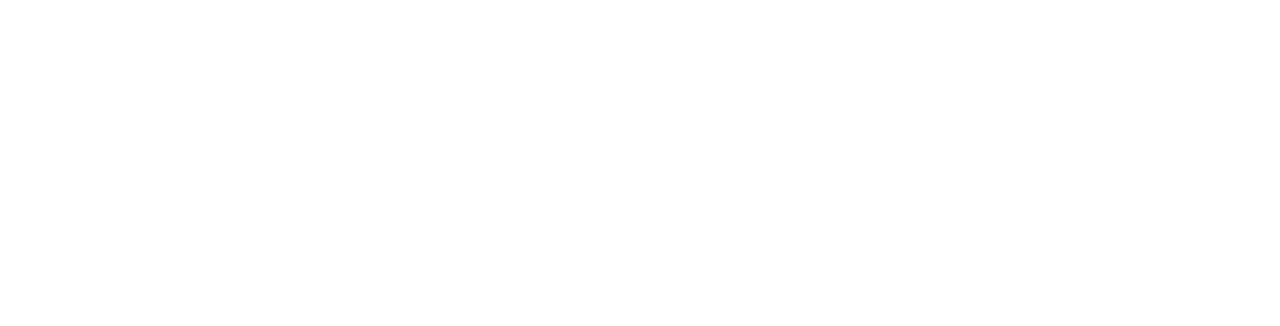
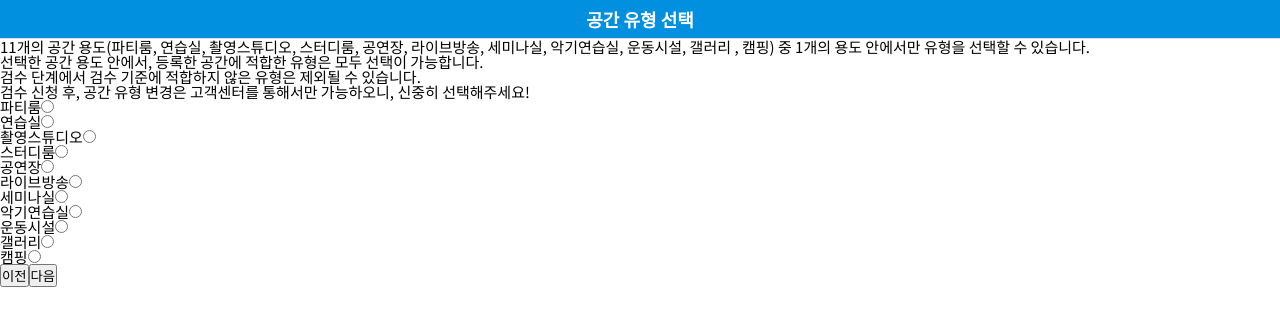
Before and after one commit to leehakhyun23/Rentmon_Front, a React (Create React App) app in the folder host/: page /Post_cate in a window 1280 px wide. Before the commit this address had no page. Shown: the top 326 px of the page. Built offline with nearby package versions, Linux system fonts and the light colour scheme.

Commit message:
feat
spaceSlice 추가 예정

```diff
--- a/host/src/App.css
+++ b/host/src/App.css
@@ -25,7 +25,7 @@ input[type='password'],
 input[type='submit'],
 input[type='button'],
 input[type='reset'],
-input[type='radio'],
+/* input[type='radio'], */
 input[type='checkbox']{ padding:0 15px; color:#919191; box-sizing:border-box; -webkit-appearance:none; box-sizing:border-box; appearance:none; box-shadow:none; text-shadow:none; border-radius:0; border:2px solid #ddd; background:#fff; width:100%; height:47px; }
 
 input[type='submit'   ],
--- a/host/src/App.js
+++ b/host/src/App.js
@@ -1,15 +1,31 @@
 import { Routes, Route } from "react-router-dom";
 
 import './App.css';
-import Post_cate from './Component/space/Post_cate'
-import Post_basicInfo from './Component/space/Post_basicInfo'
+
+import Post_cate from "./Component/space/Post_cate";
+import Post_basicInfo from "./Component/space/Post_basicInfo";
+import Post_facility from "./Component/space/Post_facility";
+import Post_payment from "./Component/space/Post_payment";
+import Post_useInfo from "./Component/space/Post_useInfo";
+import ReservationManage from "./Component/space/ReservationManage";
+import ReviewManage from  "./Component/space/ReviewManage";
+import SpaceCorrection from "./Component/space/SpaceCorrection";
+import SpaceManage from "./Component/space/SpaceManage";
 
 function App() {
   return (
     <div className="App">
       <Routes>
-        <Route path="Post_cate" element={<Post_cate />} />
-        <Route path="Post_basicInfo" element={<Post_basicInfo />} />
+        <Route path="/Post_cate" element={<Post_cate />} />
+        <Route path="/Post_basicInfo" element={<Post_basicInfo />} />
+        <Route path="/Post_facility" element={<Post_facility />} />
+        <Route path="/Post_payment" element={<Post_payment />} />
+        <Route path="/Post_useInfo" element={<Post_useInfo />} />
+        <Route path="/ReservationManage" element={<ReservationManage />} />
+        <Route path="/ReviewManage" element={<ReviewManage />} />
+        <Route path="/SpaceCorrection" element={<SpaceCorrection />} />
+        <Route path="/SpaceManage" element={<SpaceManage />} />
+
       </Routes>
     </div>
   );
--- a/host/src/Component/Main.js
+++ b/host/src/Component/Main.js
@@ -1,11 +1,12 @@
 import React from 'react'
+import Post_basicInfo from './space/Post_basicInfo'
 
 
 
 function Main() {
   return (
     <div>
-
+        <Post_basicInfo />
     </div>
   )
 }
--- a/host/src/Component/css/header.css
+++ b/host/src/Component/css/header.css
@@ -5,6 +5,18 @@
     background-color: #f8f8f8; /* 배경색 (원하는 색으로 변경) */
     border-bottom: 1px solid #ddd; /* 하단 경계선 (필요시 추가) */
 
+}
+.header2{
+    display: flex;
+    justify-content: center; /* 수평 가운데 정렬 */
+    background-color: #f8f8f8; /* 배경색 (원하는 색으로 변경) */
+    border-bottom: 1px solid #ddd; /* 하단 경계선 (필요시 추가) */
+    align-items: center; /* 수직 정렬 (중앙 정렬) */
+    padding: 10px 30px; /* 필요에 따라 여백 추가 */
+    background-color: #0090DF;
+    color : white;
+    font-weight: bold;
+    font-size: 18px;
 }
 
 .logo1 {
--- a/host/src/Component/space/Post_basicInfo.js
+++ b/host/src/Component/space/Post_basicInfo.js
@@ -1,6 +1,7 @@
 import React, { useState } from 'react';
 import { useNavigate } from "react-router-dom";
 import axios from "axios";
+import '../css/header.css';
 
 function Post_basicInfo() {
     const navigate = useNavigate();
@@ -31,7 +32,7 @@ function Post_basicInfo() {
 
     return (
         <div>
-            <div>기본 정보</div>
+            <div className='header2'>기본 정보</div>
 
             <div className='field'>
                 <label>공간명</label>
--- a/host/src/Component/space/Post_cate.js
+++ b/host/src/Component/space/Post_cate.js
@@ -1,5 +1,7 @@
 import React, { useState } from 'react';
 import { useNavigate } from "react-router-dom";
+import axios from "axios";
+import '../css/header.css';
 
 function Post_cate() {
 
@@ -9,80 +11,139 @@ function Post_cate() {
     const handleChange = (event) => {
         setSelectedValue(event.target.value);
     };
-    const onSubmit = ()=> {
 
+    async function onSubmit (){
+        try{
+            let numericValue = parseInt(selectedValue, 10);
+            let result = await axios.post('/api/space/cate',{cnum: numericValue });
+            alert('일단 여기까진 된거임');
+        }catch(err){
+            console.error('서버에 데이터 전송 실패:',err);
+        }
     };
+
 
     return (
         <div>
-            <div>공간 유형 선택</div>
+            <div className='header2'>공간 유형 선택</div>
             <div>
-                6개의 공간 용도(모임, 연습, 촬영, 행사, 캠핑, 오피스) 중 1개의 용도 안에서만 유형을 선택할 수 있습니다.<br />
+                11개의 공간 용도(파티룸, 연습실, 촬영스튜디오, 스터디룸, 공연장, 라이브방송, 세미나실, 악기연습실, 운동시설, 갤러리 , 캠핑) 중 1개의 용도 안에서만 유형을 선택할 수 있습니다.<br />
                 선택한 공간 용도 안에서, 등록한 공간에 적합한 유형은 모두 선택이 가능합니다.<br />
                 검수 단계에서 검수 기준에 적합하지 않은 유형은 제외될 수 있습니다.<br />
                 검수 신청 후, 공간 유형 변경은 고객센터를 통해서만 가능하오니, 신중히 선택해주세요!
             </div>
             <div>
             <label>
-                모임공간
+                파티룸
                 <input
                     type="radio"
-                    value="option1"
-                    checked={selectedValue === 'option1'}
+                    value="1"
+                    checked={selectedValue === '1'}
                     onChange={handleChange}
                 />
                 <br />
             </label>
             <label>
-                연습공간
+                연습실
                 <input
                     type="radio"
-                    value="option2"
-                    checked={selectedValue === 'option2'}
+                    value="2"
+                    checked={selectedValue === '2'}
                     onChange={handleChange}
                 />
                 <br />
             </label>
             <label>
-                촬영공간
+                촬영스튜디오
                 <input
                     type="radio"
-                    value="option3"
-                    checked={selectedValue === 'option3'}
+                    value="3"
+                    checked={selectedValue === '3'}
                     onChange={handleChange}
                 />
                 <br />
             </label>
             <label>
-                행사공간
+                스터디룸
                 <input
                     type="radio"
-                    value="option4"
-                    checked={selectedValue === 'option4'}
+                    value="4"
+                    checked={selectedValue === '4'}
                     onChange={handleChange}
                 />
                 <br />
             </label>
             <label>
-                캠핑공간
+                공연장
                 <input
                     type="radio"
-                    value="option5"
-                    checked={selectedValue === 'option5'}
+                    value="5"
+                    checked={selectedValue === '5'}
                     onChange={handleChange}
                 />
                 <br />
             </label>
             <label>
-                오피스공간
+                라이브방송
                 <input
                     type="radio"
-                    value="option6"
-                    checked={selectedValue === 'option6'}
+                    value="6"
+                    checked={selectedValue === '6'}
                     onChange={handleChange}
                 />
                 <br />
             </label>
+            <label>
+                세미나실
+                <input
+                    type="radio"
+                    value="7"
+                    checked={selectedValue === '7'}
+                    onChange={handleChange}
+                />
+                <br />
+            </label>
+            <label>
+                악기연습실
+                <input
+                    type="radio"
+                    value="8"
+                    checked={selectedValue === '8'}
+                    onChange={handleChange}
+                />
+                <br />
+            </label>
+            <label>
+                운동시설
+                <input
+                    type="radio"
+                    value="9"
+                    checked={selectedValue === '9'}
+                    onChange={handleChange}
+                />
+                <br />
+            </label>
+            <label>
+                갤러리
+                <input
+                    type="radio"
+                    value="10"
+                    checked={selectedValue === '10'}
+                    onChange={handleChange}
+                />
+                <br />
+            </label>
+            <label>
+                캠핑
+                <input
+                    type="radio"
+                    value="11"
+                    checked={selectedValue === '11'}
+                    onChange={handleChange}
+                />
+                <br />
+            </label>
+
         </div>
             <div> <button onClick={ ()=>{ navigate('/main') } }>이전</button>
             <button onClick={ ()=>{ onSubmit() } }>다음</button></div>
--- a/host/src/Component/space/SpaceManage.js
+++ b/host/src/Component/space/SpaceManage.js
@@ -7,6 +7,8 @@ function SpaceManage() {
     const [loading, setLoading] = useState(true);
     const [error, setError] = useState(null);
     const navigate = useNavigate();
+
+
 
     useEffect(() => {
         // 데이터 가져오기 함수
--- a/host/src/index.js
+++ b/host/src/index.js
@@ -11,7 +11,7 @@ import Main from './Component/Main';
 const root = ReactDOM.createRoot(document.getElementById('root'));
 root.render(
     <BrowserRouter>
-
+      <App />
 
       <Routes>
         <Route path="/" element={<Main />} />
```
Also changed, not shown: host/src/setupProxy.js (added, +11 -0 lines), host/src/store/index.js (added, +30 -0 lines), host/src/store/spaceSlice.js (added, +28 -0 lines).
